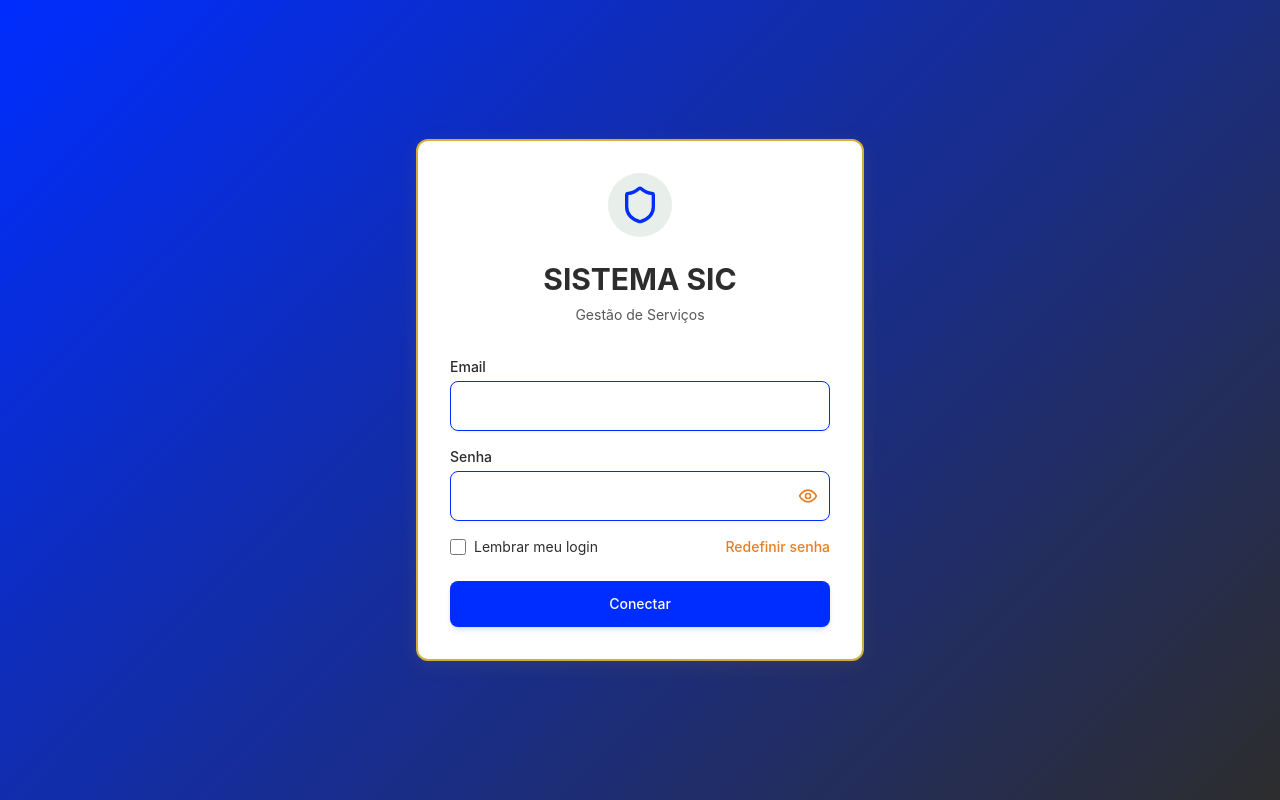
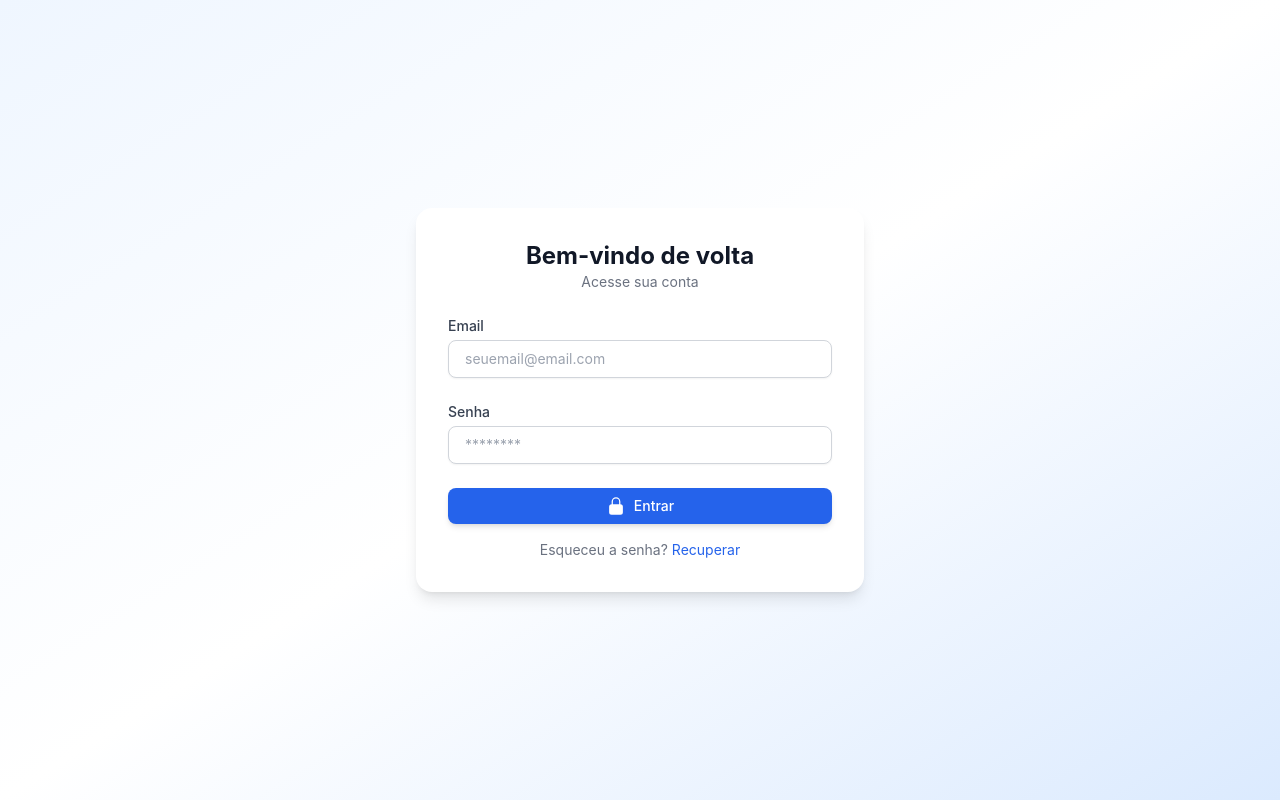
Before and after one commit to padilhadc/sic21.05, a React (Vite) app: page /login in a window 1280 px wide. Built offline with nearby package versions, Linux system fonts and the light colour scheme.

Commit message:
Updated Login.tsx

```diff
--- a/src/pages/Login.tsx
+++ b/src/pages/Login.tsx
@@ -1,196 +1,57 @@
-import React, { useState, useEffect } from 'react';
-import { useNavigate, useLocation } from 'react-router-dom';
-import { Shield, AlertCircle, Eye, EyeOff } from 'lucide-react';
-import { useAuth } from '../contexts/AuthContext';
-import { supabase } from '../lib/supabase';
+import { useState } from "react";
+import { LockClosedIcon } from "@heroicons/react/24/solid";
 
 export default function Login() {
-  const [email, setEmail] = useState('');
-  const [password, setPassword] = useState('');
-  const [rememberMe, setRememberMe] = useState(false);
-  const [error, setError] = useState('');
-  const [success, setSuccess] = useState('');
-  const [loading, setLoading] = useState(false);
-  const [showPassword, setShowPassword] = useState(false);
-  const [resetLoading, setResetLoading] = useState(false);
-  const navigate = useNavigate();
-  const location = useLocation();
-  const { signIn, isConfigured } = useAuth();
-
-  useEffect(() => {
-    const rememberedEmail = localStorage.getItem('rememberedEmail');
-    if (rememberedEmail) {
-      setEmail(rememberedEmail);
-      setRememberMe(true);
-    }
-
-    const message = location.state?.message;
-    if (message) {
-      setSuccess(message);
-    }
-  }, [location]);
-
-  const handleSubmit = async (e: React.FormEvent) => {
-    e.preventDefault();
-    try {
-      setError('');
-      setLoading(true);
-      await signIn(email, password, rememberMe);
-      navigate('/dashboard');
-    } catch (err: any) {
-      console.error('Login error:', err);
-      if (err?.message?.includes('captcha')) {
-        setError('Verificação CAPTCHA necessária. Tente novamente mais tarde ou entre em contato com o administrador.');
-      } else if (err?.message?.includes('Invalid login credentials')) {
-        setError('Email ou senha inválidos. Verifique suas credenciais e tente novamente.');
-      } else {
-        setError('Falha ao entrar. Tente novamente mais tarde.');
-      }
-    } finally {
-      setLoading(false);
-    }
-  };
-
-  const handleForgotPassword = async () => {
-    if (!email) {
-      setError('Digite seu email para recuperar a senha');
-      return;
-    }
-
-    setResetLoading(true);
-    setError('');
-    setSuccess('');
-
-    try {
-      const { error } = await supabase.auth.resetPasswordForEmail(email, {
-        redirectTo: `${window.location.origin}/reset-password`
-      });
-
-      if (error) throw error;
-
-      setSuccess('Enviamos um link para redefinir sua senha. Verifique sua caixa de entrada e o spam. O email será enviado com o nome da empresa.');
-    } catch (error: any) {
-      console.error('Erro ao solicitar redefinição de senha:', error);
-      setError('Não foi possível enviar o email de recuperação. Verifique sua caixa de entrada e o spam. Tente novamente mais tarde.');
-    } finally {
-      setResetLoading(false);
-    }
-  };
-
-  const togglePasswordVisibility = () => {
-    setShowPassword(!showPassword);
-  };
+  const [email, setEmail] = useState("");
+  const [password, setPassword] = useState("");
 
   return (
-    <div className="min-h-screen flex items-center justify-center px-4" style={{ background: 'linear-gradient(135deg, #002DFF, #2D2D2D)' }}>
-      <div className="max-w-md w-full space-y-8 bg-white p-8 rounded-xl border-2 border-[#D4AF37] shadow-[0_4px_20px_rgba(212,175,55,0.1)]">
-        <div className="text-center">
-          <div className="mx-auto h-16 w-16 bg-[#1E5631]/10 rounded-full flex items-center justify-center transform transition-transform hover:scale-105">
-            <Shield className="h-10 w-10 text-[#002DFF]" />
-          </div>
-          <h2 className="mt-6 text-3xl font-bold text-[#2D2D2D]">SISTEMA SIC</h2>
-          <p className="mt-2 text-sm text-[#2D2D2D]/80"> Gestão de Serviços</p>
+    <div className="min-h-screen flex items-center justify-center bg-gradient-to-br from-blue-50 via-white to-blue-100 dark:from-gray-900 dark:via-gray-800 dark:to-gray-900 transition-all">
+      <div className="w-full max-w-md bg-white dark:bg-gray-800 shadow-lg rounded-2xl p-8 animate-fade-in glass-morphism">
+        <div className="mb-6 text-center">
+          <h2 className="text-2xl font-bold text-gray-900 dark:text-white">Bem-vindo de volta</h2>
+          <p className="text-sm text-gray-500 dark:text-gray-400">Acesse sua conta</p>
         </div>
 
-        {!isConfigured && (
-          <div className="bg-yellow-50 border border-yellow-200 text-yellow-800 px-4 py-3 rounded-lg text-sm flex items-center">
-            <AlertCircle className="h-5 w-5 mr-2" />
-            <span>
-              Supabase não está configurado. Atualize suas variáveis de ambiente.
-            </span>
-          </div>
-        )}
-
-        <form className="mt-8 space-y-6" onSubmit={handleSubmit}>
-          {error && (
-            <div className="bg-red-50 border border-red-200 text-red-600 px-4 py-3 rounded-lg text-sm flex items-center animate-fade-in">
-              <AlertCircle className="h-5 w-5 mr-2" />
-              {error}
-            </div>
-          )}
-
-          {success && (
-            <div className="bg-green-50 border border-green-200 text-green-600 px-4 py-3 rounded-lg text-sm flex items-center animate-fade-in">
-              <AlertCircle className="h-5 w-5 mr-2" />
-              {success}
-            </div>
-          )}
-
-          <div className="space-y-4">
+        <form className="space-y-6">
           <div>
-              <label htmlFor="email" className="block text-sm font-medium text-[#2D2D2D] mb-1">
+            <label className="block text-sm font-medium text-gray-700 dark:text-gray-300">
               Email
             </label>
             <input
-                id="email"
-                name="email"
               type="email"
-                autoComplete="email"
-                required
               value={email}
               onChange={(e) => setEmail(e.target.value)}
-                className="block w-full px-3 py-3 border border-[#002DFF] rounded-lg shadow-sm focus:outline-none focus:ring-2 focus:ring-[#002DFF] focus:border-[#1E5631] bg-white text-[#2D2D2D] transition-all duration-200"
+              className="mt-1 block w-full px-4 py-2 bg-white dark:bg-gray-700 border border-gray-300 dark:border-gray-600 rounded-lg shadow-sm focus:outline-none focus:ring-2 focus:ring-blue-500 focus:border-blue-500 text-sm text-gray-900 dark:text-white"
+              placeholder="seuemail@email.com"
             />
           </div>
 
           <div>
-              <label htmlFor="password" className="block text-sm font-medium text-[#2D2D2D] mb-1">
+            <label className="block text-sm font-medium text-gray-700 dark:text-gray-300">
               Senha
             </label>
-              <div className="relative mt-1">
             <input
-                  id="password"
-                  name="password"
-                  type={showPassword ? "text" : "password"}
-                  autoComplete="current-password"
-                  required
+              type="password"
               value={password}
               onChange={(e) => setPassword(e.target.value)}
-                  className="block w-full px-3 py-3 border border-[#002DFF] rounded-lg shadow-sm focus:outline-none focus:ring-2 focus:ring-[#002DFF] focus:border-[#D4AF37] bg-white text-[#2D2D2D] transition-all duration-200"
+              className="mt-1 block w-full px-4 py-2 bg-white dark:bg-gray-700 border border-gray-300 dark:border-gray-600 rounded-lg shadow-sm focus:outline-none focus:ring-2 focus:ring-blue-500 focus:border-blue-500 text-sm text-gray-900 dark:text-white"
+              placeholder="********"
             />
-                <button
-                  type="button"
-                  onClick={togglePasswordVisibility}
-                  className="absolute inset-y-0 right-0 pr-3 flex items-center text-[#E67E22] hover:text-[#E67E22]/80 transition-colors"
-                >
-                  {showPassword ? <EyeOff className="h-5 w-5" /> : <Eye className="h-5 w-5" />}
-                </button>
-              </div>
-            </div>
-
-            <div className="flex items-center justify-between">
-              <div className="flex items-center">
-                <input
-                  id="remember-me"
-                  name="remember-me"
-                  type="checkbox"
-                  checked={rememberMe}
-                  onChange={(e) => setRememberMe(e.target.checked)}
-                  className="h-4 w-4 text-[#1E5631] focus:ring-[#1E5631] border-[#D4AF37] rounded transition-colors"
-                />
-                <label htmlFor="remember-me" className="ml-2 block text-sm text-[#2D2D2D]">
-                  Lembrar meu login
-                </label>
-              </div>
-              <button
-                type="button"
-                onClick={handleForgotPassword}
-                disabled={resetLoading}
-                className="text-sm font-medium text-[#E67E22] hover:text-[#E67E22]/80 transition-colors"
-              >
-                {resetLoading ? 'Enviando link...' : 'Redefinir senha'}
-              </button>
-            </div>
           </div>
 
           <button
             type="submit"
-            disabled={loading || !isConfigured}
-            className="w-full flex justify-center py-3 px-4 border border-transparent rounded-lg shadow-md text-sm font-medium text-white bg-[#002DFF] hover:bg-[#00008B]/90 focus:outline-none focus:ring-2 focus:ring-offset-2 focus:ring-[#1E5631] disabled:opacity-50 transition-all duration-200 transform hover:scale-[1.02] active:scale-[0.98]"
+            className="w-full flex justify-center items-center gap-2 px-4 py-2 bg-blue-600 text-white rounded-lg shadow-md hover:bg-blue-700 focus:outline-none focus:ring-2 focus:ring-blue-500 transition-all text-sm font-medium"
           >
-            {loading ? 'Conectando...' : 'Conectar'}
+            <LockClosedIcon className="w-5 h-5" />
+            Entrar
           </button>
         </form>
+
+        <p className="mt-4 text-center text-sm text-gray-500 dark:text-gray-400">
+          Esqueceu a senha? <a href="#" className="text-blue-600 dark:text-blue-400 hover:underline">Recuperar</a>
+        </p>
       </div>
     </div>
   );
```
Lines whose indentation alone changed are shown as unchanged.
